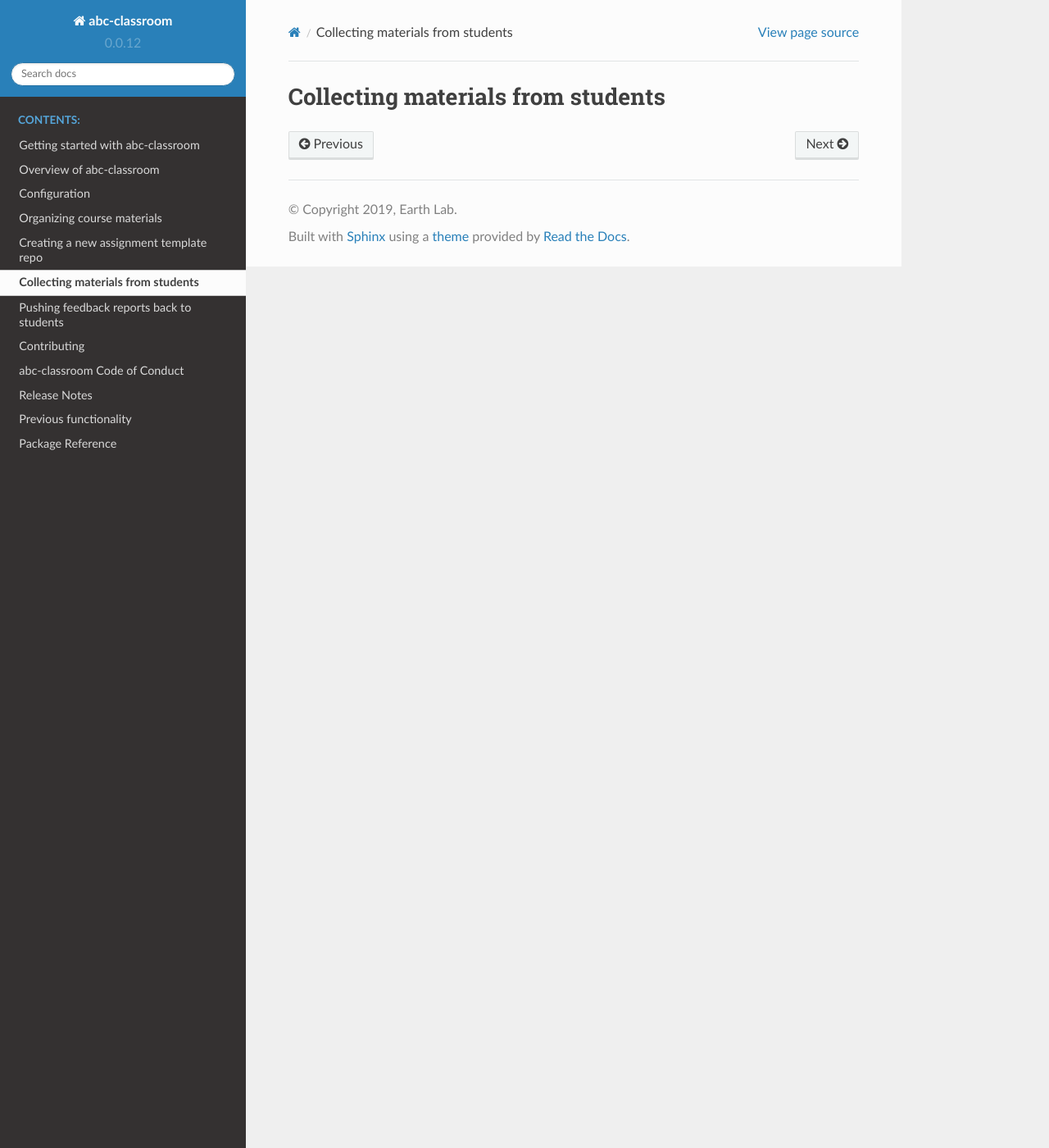
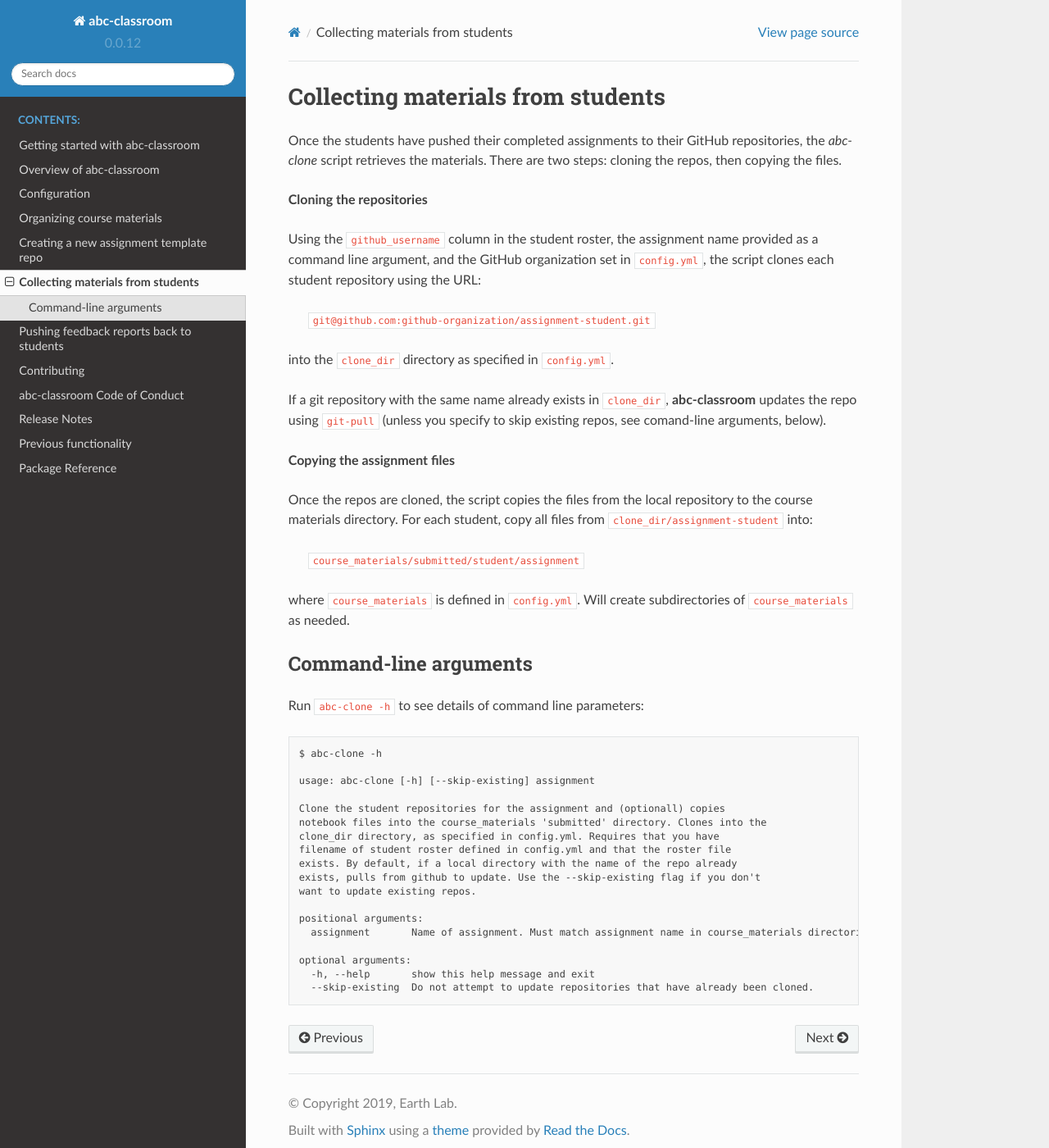
Before and after one commit to earthlab/abc-classroom, a Sphinx documentation site: the page built from docs/clone.rst, in a window 1280 px wide and 1400 px high. Shown: the whole window at 82% size. Built offline with Sphinx 7.4.7 and the Read the Docs theme 2.0.0, drawn with Linux system fonts in a browser that asks for light colours.

Commit message:
abc-clone docs

```diff
--- a/docs/clone.rst
+++ b/docs/clone.rst
@@ -1,2 +1,57 @@
+.. _abc-clone:
+
 Collecting materials from students
 ----------------------------------
+
+Once the students have pushed their completed assignments to their GitHub
+repositories, the `abc-clone` script retrieves the materials. There are two
+steps: cloning the repos, then copying the files.
+
+**Cloning the repositories**
+
+Using the ``github_username`` column in the student roster, the assignment name
+provided as a command line argument, and the GitHub organization set in
+``config.yml``, the script clones each student repository using the URL:
+
+    ``git@github.com:github-organization/assignment-student.git``
+
+into the ``clone_dir`` directory as specified in ``config.yml``.
+
+If a git repository with the same name already exists in ``clone_dir``,
+**abc-classroom** updates the repo using ``git-pull`` (unless you specify to skip
+existing repos, see comand-line arguments, below).
+
+**Copying the assignment files**
+
+Once the repos are cloned, the script copies the files from the local
+repository to the course materials directory. For each student, copy all files
+from ``clone_dir/assignment-student`` into:
+
+    ``course_materials/submitted/student/assignment``
+
+where ``course_materials`` is defined in ``config.yml``. Will create
+subdirectories of ``course_materials`` as needed.
+
+Command-line arguments
+======================
+
+Run ``abc-clone -h`` to see details of command line parameters::
+
+  $ abc-clone -h
+
+  usage: abc-clone [-h] [--skip-existing] assignment
+
+  Clone the student repositories for the assignment and (optionall) copies
+  notebook files into the course_materials 'submitted' directory. Clones into the
+  clone_dir directory, as specified in config.yml. Requires that you have
+  filename of student roster defined in config.yml and that the roster file
+  exists. By default, if a local directory with the name of the repo already
+  exists, pulls from github to update. Use the --skip-existing flag if you don't
+  want to update existing repos.
+
+  positional arguments:
+    assignment       Name of assignment. Must match assignment name in course_materials directories
+
+  optional arguments:
+    -h, --help       show this help message and exit
+    --skip-existing  Do not attempt to update repositories that have already been cloned.
--- a/docs/overview.rst
+++ b/docs/overview.rst
@@ -36,7 +36,7 @@ each script, with links to more documentation:
 * ``abc-quickstart`` : sets up a new course; see :ref:`abc-quickstart`
 * ``abc-new-template`` : creates a git repository from a directory of course materials and pushes the repo to your GitHub organization to be used as an assignment template; see :ref:`abc-new-template`
 * ``abc-update-template`` : updates an existing template repository based on local changes to course materials; see :ref:`abc-update-template`
-* `abc-clone` : clones each of the student repositories and copies submitted assignments into your course materials directory
+* ``abc-clone`` : clones each of the student repositories and copies submitted assignments into your course materials directory; see :ref:`abc-clone`
 * `abc-feedback` : copies feedback reports from your course materials directory into local student repositories and then pushes to GitHub
 
 Directory structure
```
